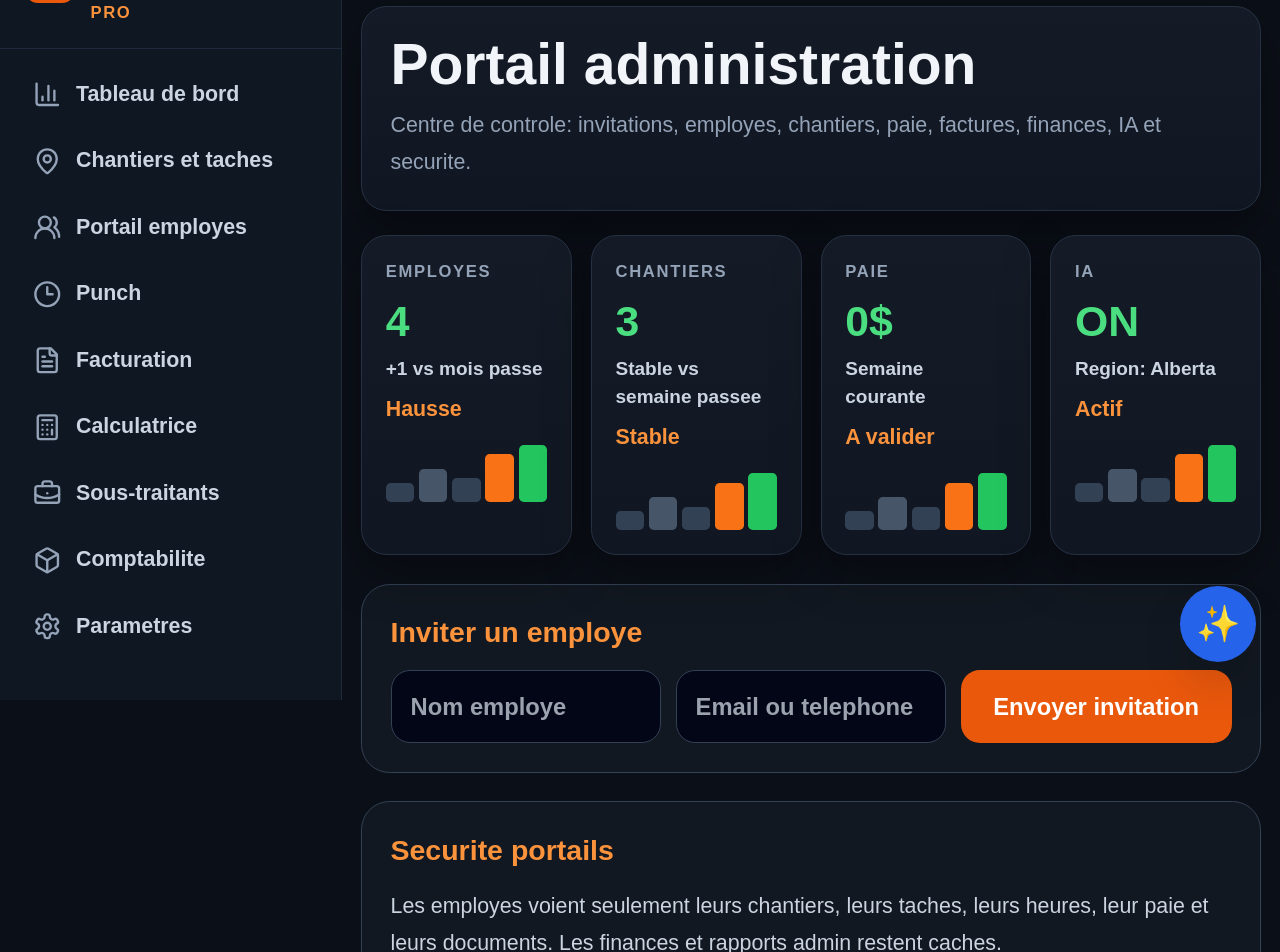
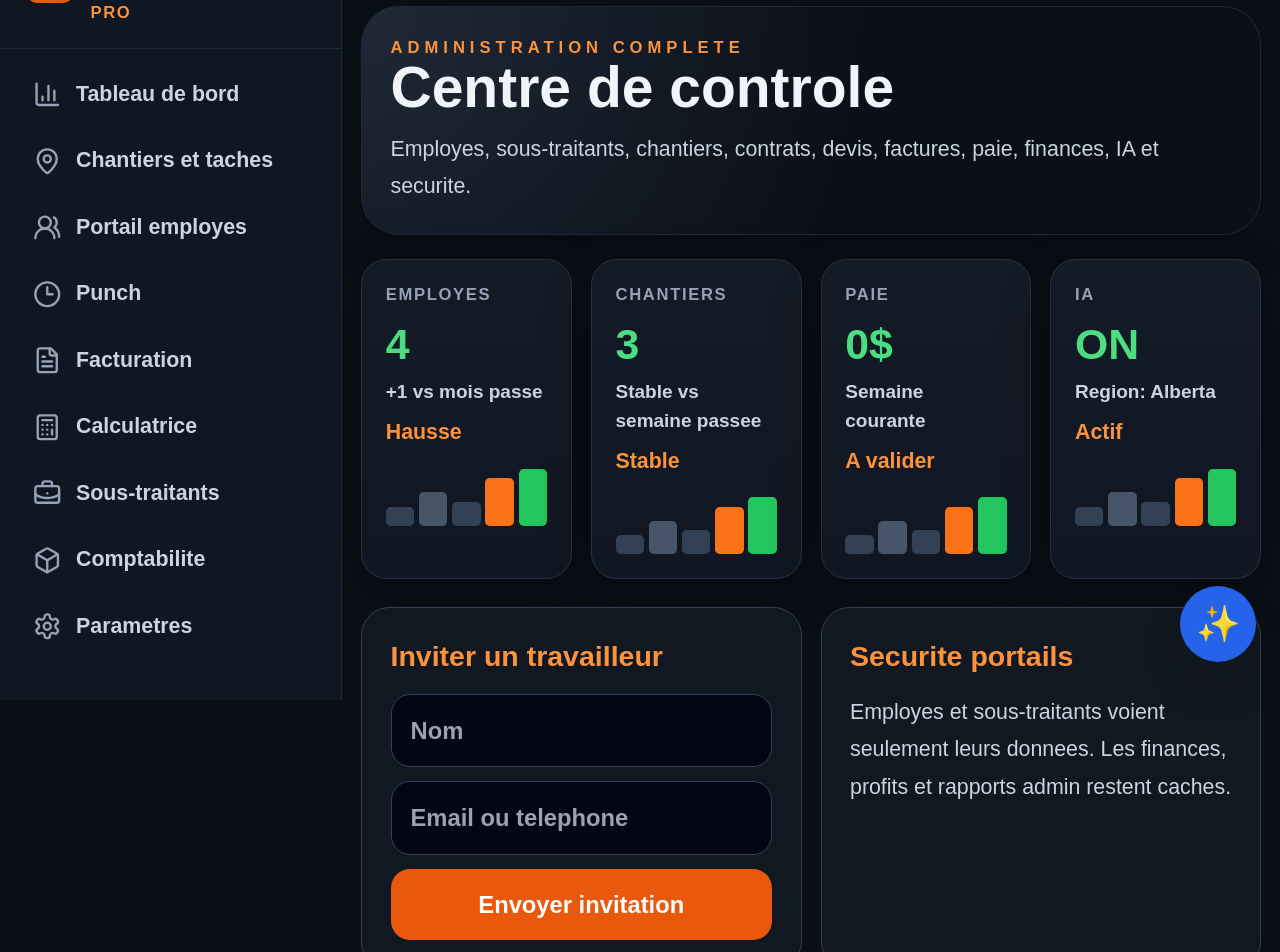
Before and after one commit to bisaillonpatrick1979-dev/Chatgpt-hailite-, a Next.js app: page /admin in a window 1280 px wide. Shown: the part 100-1052 px from the top of the page. Built offline with nearby package versions, Linux system fonts and the light colour scheme.

Commit message:
Improve admin command center layout

```diff
--- a/app/admin/page.tsx
+++ b/app/admin/page.tsx
@@ -4,9 +4,10 @@ import { TrendCard } from "@/components/TrendCard";
 export default function Admin() {
   return (
     <AppShell>
-      <section className="pro-card p-6">
-        <h1 className="text-5xl font-black">Portail administration</h1>
-        <p className="large-readable mt-3 text-slate-400">Centre de controle: invitations, employes, chantiers, paie, factures, finances, IA et securite.</p>
+      <section className="rounded-[2rem] border border-slate-800 bg-[radial-gradient(circle_at_top_left,#1f2937,#0b0f17_55%)] p-6 shadow-2xl">
+        <p className="text-sm font-black uppercase tracking-[0.3em] text-orange-400">Administration complete</p>
+        <h1 className="text-5xl font-black">Centre de controle</h1>
+        <p className="large-readable mt-3 text-slate-300">Employes, sous-traitants, chantiers, contrats, devis, factures, paie, finances, IA et securite.</p>
       </section>
       <section className="mt-5 grid gap-4 md:grid-cols-4">
         <TrendCard label="Employes" value="4" compare="+1 vs mois passe" status="Hausse" />
@@ -14,17 +15,19 @@ export default function Admin() {
         <TrendCard label="Paie" value="0$" compare="Semaine courante" status="A valider" />
         <TrendCard label="IA" value="ON" compare="Region: Alberta" status="Actif" />
       </section>
-      <section className="pro-panel mt-6 p-6">
-        <h2 className="text-2xl font-black text-orange-400">Inviter un employe</h2>
-        <div className="mt-4 grid gap-3 md:grid-cols-3">
-          <input className="rounded-2xl border border-slate-700 bg-slate-950 p-4 text-xl font-bold text-white" placeholder="Nom employe" />
-          <input className="rounded-2xl border border-slate-700 bg-slate-950 p-4 text-xl font-bold text-white" placeholder="Email ou telephone" />
-          <button className="rounded-2xl bg-orange-600 p-4 text-xl font-black text-white">Envoyer invitation</button>
+      <section className="mt-6 grid gap-4 lg:grid-cols-2">
+        <div className="pro-panel p-6">
+          <h2 className="text-2xl font-black text-orange-400">Inviter un travailleur</h2>
+          <div className="mt-4 grid gap-3">
+            <input className="rounded-2xl border border-slate-700 bg-slate-950 p-4 text-xl font-bold text-white" placeholder="Nom" />
+            <input className="rounded-2xl border border-slate-700 bg-slate-950 p-4 text-xl font-bold text-white" placeholder="Email ou telephone" />
+            <button className="rounded-2xl bg-orange-600 p-4 text-xl font-black text-white">Envoyer invitation</button>
+          </div>
         </div>
-      </section>
-      <section className="pro-panel mt-6 p-6">
-        <h2 className="text-2xl font-black text-orange-400">Securite portails</h2>
-        <p className="large-readable mt-4 text-slate-300">Les employes voient seulement leurs chantiers, leurs taches, leurs heures, leur paie et leurs documents. Les finances et rapports admin restent caches.</p>
+        <div className="pro-panel p-6">
+          <h2 className="text-2xl font-black text-orange-400">Securite portails</h2>
+          <p className="large-readable mt-4 text-slate-300">Employes et sous-traitants voient seulement leurs donnees. Les finances, profits et rapports admin restent caches.</p>
+        </div>
       </section>
     </AppShell>
   );
```
